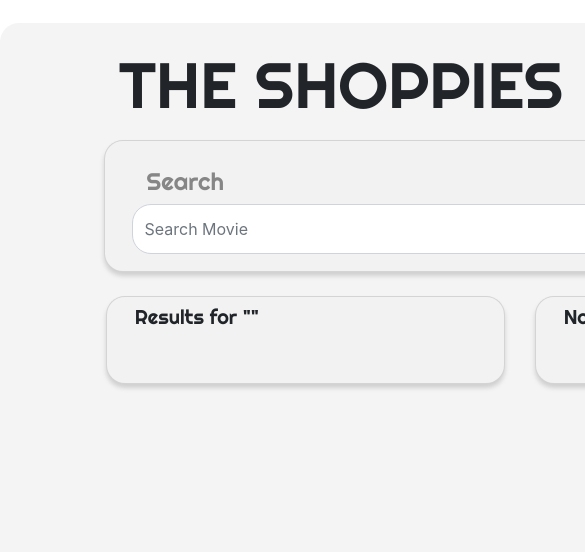
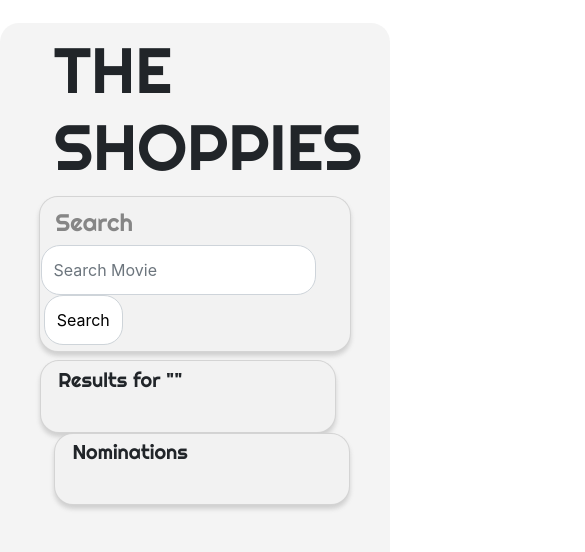
Before and after one commit to dipoarowona/the-shoppies, a React (Create React App) app: page / in a window 390 px wide. Shown: the top 552 px of the page, 585 px wide, since content can reach past the window. Built offline with nearby package versions, Linux system fonts and the light colour scheme.

Commit message:
responsive layout

```diff
--- a/src/App.css
+++ b/src/App.css
@@ -4,8 +4,8 @@ body {
   background: white;
 }
 .main-card {
-  width: 1040px;
-  height: 687px;
+  max-width: 1040px;
+  min-height: 687px;
   margin: auto;
   margin-top: 6%;
   background: rgba(196, 196, 196, 0.18);
@@ -109,3 +109,15 @@ div.main-card ::-webkit-scrollbar-thumb {
 div.main-card ::-webkit-scrollbar-track {
   border-radius: 20px;
 }
+
+#alert {
+  animation: createBox 1s;
+}
+@keyframes createBox {
+  0% {
+    margin-top: -50px;
+  }
+  100% {
+    margin-top: 0px;
+  }
+}
--- a/src/App.js
+++ b/src/App.js
@@ -53,7 +53,9 @@ function App() {
             marginTop: "1%",
           }}
         >
-          <Alert variant="danger">You Have 5 or More Nominations</Alert>
+          <Alert id="alert" variant="danger">
+            You Have 5 or More Nominations
+          </Alert>
         </div>
       ) : (
         <></>
@@ -65,7 +67,7 @@ function App() {
             <Card className="search-card">
               <Form style={{ marginTop: "3%", marginLeft: "5%" }}>
                 <h3 className="search-title">Search</h3>
-                <Row style={{}}>
+                <Row>
                   <Form.Control
                     type="text"
                     placeholder="Search Movie"
@@ -82,7 +84,7 @@ function App() {
             </Card>
           </Row>
           <Row style={{ marginTop: "3%" }}>
-            <Col style={{ paddingLeft: "0.25%" }}>
+            <Col md sm={12} style={{ paddingLeft: "0.25%" }}>
               <Card className="results-card">
                 <Row>
                   <h3 className="results-nominations-heading">
@@ -117,7 +119,7 @@ function App() {
                 </Row>
               </Card>
             </Col>
-            <Col style={{ paddingRight: ".25%" }}>
+            <Col md sm={12} style={{ paddingRight: ".25%" }}>
               <Card className="nominations-card">
                 <Row>
                   <h3 className="results-nominations-heading">Nominations</h3>
```
Also changed, not shown: 1 other file (tests, documents, lock files or other folders).
